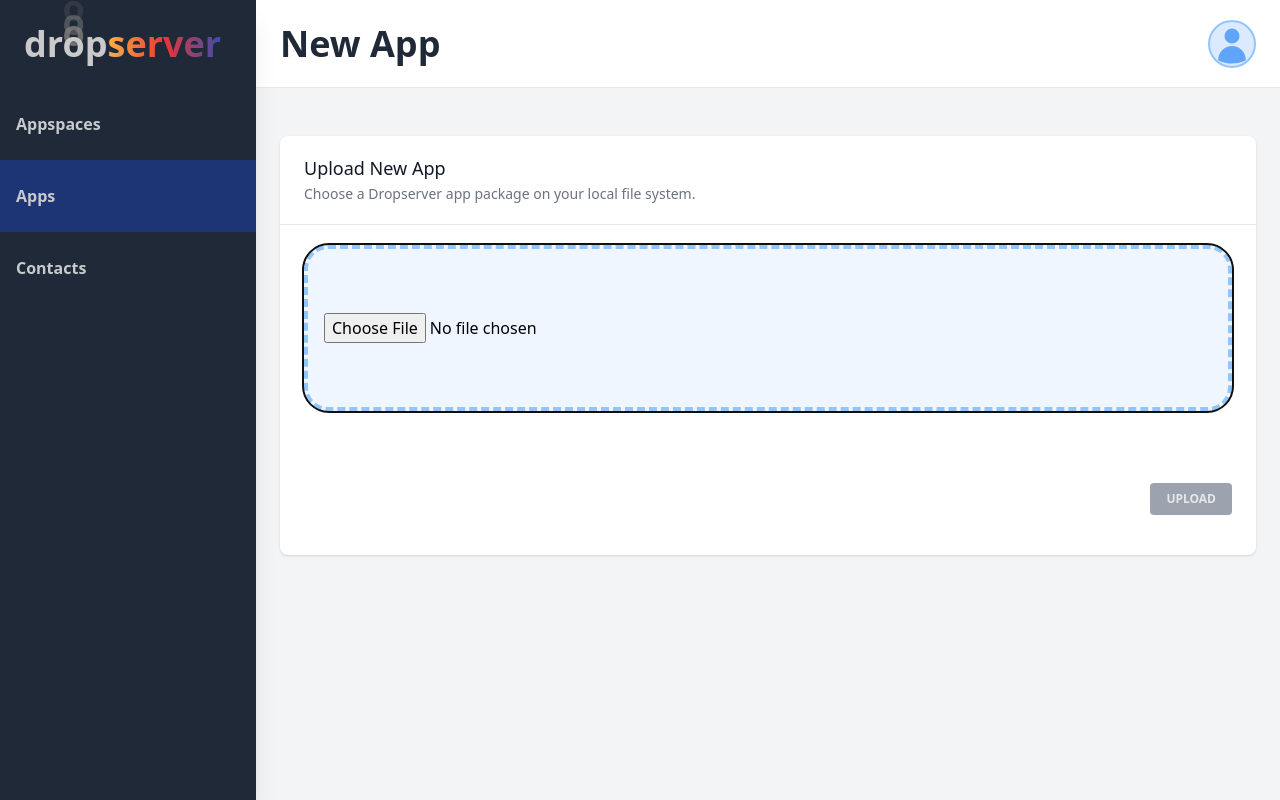
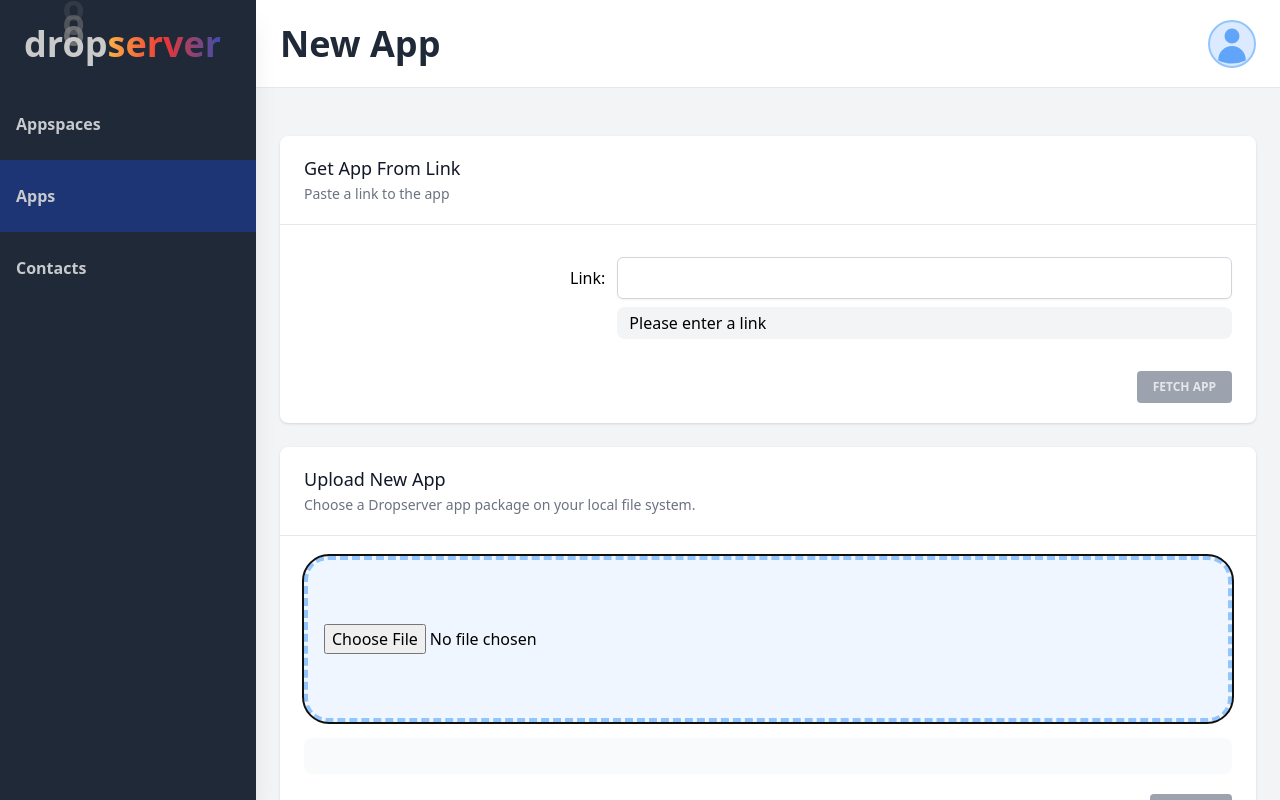
Before and after one commit to teleclimber/Dropserver, a Vue app in the folder frontend-ds-host/: page /new-app in a window 1280 px wide. Built offline with nearby package versions, Linux system fonts and the light colour scheme; no server answers; what twine-web would draw is missing.

Commit message:
feat(ds-host-frontend): add UI to get app by URL

```diff
--- a/frontend-ds-host/src/components/ui/SelectFiles.vue
+++ b/frontend-ds-host/src/components/ui/SelectFiles.vue
@@ -86,7 +86,7 @@
 			class="border-2 p-1 mt-4 rounded-lg bg-red-50 border-red-400 text-red-700">
 			Incorrect file type: {{ selected_file.type }}
 		</p>
-		<p v-else class="border-2 p-1 mt-4 rounded-lg border-transparent">&nbsp;</p>
+		<p v-else class="border-2 p-1 mt-4 rounded-lg border-transparent bg-gray-50">&nbsp;</p>
 
 		<div class="py-5 flex items-baseline justify-end">
 			<input
--- a/frontend-ds-host/src/stores/apps.ts
+++ b/frontend-ds-host/src/stores/apps.ts
@@ -38,7 +38,7 @@
 	}
 }
 
-export type UploadResp = {
+export type PostNewAppResp = {
 	app_get_key: string
 }
 
@@ -102,8 +102,15 @@
 		form_data.append('package', package_file, package_file.name);
 
 		const resp = await ax.post('/api/application', form_data);
-		const data = <UploadResp>resp.data;
+		const data = <PostNewAppResp>resp.data;
 
+		return data.app_get_key;
+	}
+
+	// fetch new app from the passed URL
+	async function getNewAppFromURL(from_url: string) :Promise<string> {
+		const resp = await ax.post('/api/application', {from_url});
+		const data = <PostNewAppResp>resp.data;
 		return data.app_get_key;
 	}
 
@@ -121,7 +128,7 @@
 		form_data.append('package', package_file, package_file.name);
 
 		const resp = await ax.post('/api/application/'+app_id+'/version', form_data);
-		const data = <UploadResp>resp.data;
+		const data = <PostNewAppResp>resp.data;
 
 		return data.app_get_key;
 	}
@@ -148,7 +155,7 @@
 		is_loaded,
 		loadData, apps, getApp, mustGetApp, deleteApp,
 		loadAppVersions, getAppVersions, mustGetAppVersions, deleteAppVersion,
-		uploadNewApplication, commitNewApplication, uploadNewAppVersion
+		uploadNewApplication, getNewAppFromURL, commitNewApplication, uploadNewAppVersion
 	};
 });
 
--- a/frontend-ds-host/src/views/Apps.vue
+++ b/frontend-ds-host/src/views/Apps.vue
@@ -14,7 +14,7 @@
 <template>
 	<ViewWrap>
 		<div class="flex m-4 md:m-0 md:mb-6">
-			<router-link to="new-app" class="btn btn-blue">Upload New App</router-link>
+			<router-link to="new-app" class="btn btn-blue">Get New App</router-link>
 		</div>
 		<AppListItem v-for="[app_id, app] in appsStore.apps" :key="app_id" :app="app.value"></AppListItem>
 		<BigLoader v-if="!appsStore.is_loaded"></BigLoader>
--- a/frontend-ds-host/src/views/NewApp.vue
+++ b/frontend-ds-host/src/views/NewApp.vue
@@ -1,4 +1,8 @@
 <script lang="ts" setup>
+import { ref, computed } from "vue";
+import { useRouter } from 'vue-router';
+import { useAppsStore } from '@/stores/apps';
+import DataDef from '@/components/ui/DataDef.vue';
 import ViewWrap from '../components/ViewWrap.vue';
 import SelectFiles from '../components/ui/SelectFiles.vue';
 
@@ -6,11 +10,76 @@
 	app_id?: number
 }>();
 
+const router = useRouter();
+
+const appsStore = useAppsStore();
+appsStore.loadData();
+
+const from_url = ref("");
+
+const from_url_normalized = computed( () => {
+	if( from_url.value === "" ) return "";
+	let u = from_url.value.trim().toLowerCase();
+	if( !u.startsWith("http://") && !u.startsWith("https://") ) u = "https://"+u;
+	return u;
+});
+
+const from_url_valid = computed( () => {
+	if( from_url_normalized.value === "" ) return "";
+	try {
+		new URL(from_url_normalized.value);
+	}
+	catch {
+		return "Please check the link, it appears to be invalid."
+	}
+	return "";
+});
+
+const url_message = computed( () => {
+	if( from_url.value.trim() === "" ) return "Please enter a link";
+	if( from_url_valid.value !== "" ) return from_url_valid.value;
+	if( from_url.value.toLowerCase() !== from_url_normalized.value ) return "OK: "+from_url_normalized.value;
+	return "OK";
+});
+
+const submitting = ref(false);
+async function submitFromURL() {
+	if( from_url_valid.value !== "" ) return;
+	submitting.value = true;
+	const app_get_key = await appsStore.getNewAppFromURL(from_url_normalized.value);
+	submitting.value = false;
+	router.push({name: 'new-app-in-process', params:{app_get_key}});
+}
+
 </script>
 
 <template>
 	<ViewWrap>
 		<!-- add links to existing in-process apps if any? -->
+		<div v-if="app_id === undefined" class="md:mb-6 my-6 bg-white shadow overflow-hidden sm:rounded-lg">
+			<div class="px-4 py-5 sm:px-6 border-b border-gray-200">
+				<h3 class="text-lg leading-6 font-medium text-gray-900">
+					Get App From Link
+				</h3>
+				<p class="mt-1 max-w-2xl text-sm text-gray-500">
+					Paste a link to the app
+				</p>
+			</div>
+			<form @submit.prevent="submitFromURL">
+				<DataDef field="Link:" class="py-5">
+					<input type="text" v-model="from_url" class="w-full shadow-sm border border-gray-300 focus:ring-indigo-500 focus:border-indigo-500 rounded-md">
+					<p class="mt-2 py-1 px-3 rounded-lg bg-gray-100" >
+						{{ url_message }}
+					</p>
+				</DataDef>
+				<div class="px-4 pb-5 sm:px-6 flex justify-end items-center">
+					<input type="submit"
+						class="btn-blue"
+						:disabled="from_url === '' || from_url_valid !== '' || submitting"
+						value="Fetch App" />
+				</div>
+			</form>
+		</div>
 		<div class="md:mb-6 my-6 bg-white shadow overflow-hidden sm:rounded-lg">
 			<div class="px-4 py-5 sm:px-6 border-b border-gray-200">
 				<h3 class="text-lg leading-6 font-medium text-gray-900">
@@ -20,7 +89,7 @@
 					Choose a Dropserver app package on your local file system.
 				</p>
 			</div>
-			<div class="px-4 py-5 sm:px-6 ">
+			<div class="px-4 pt-5 sm:px-6 ">
 				<SelectFiles :app_id="props.app_id" ></SelectFiles>
 			</div>
 		</div>
```
